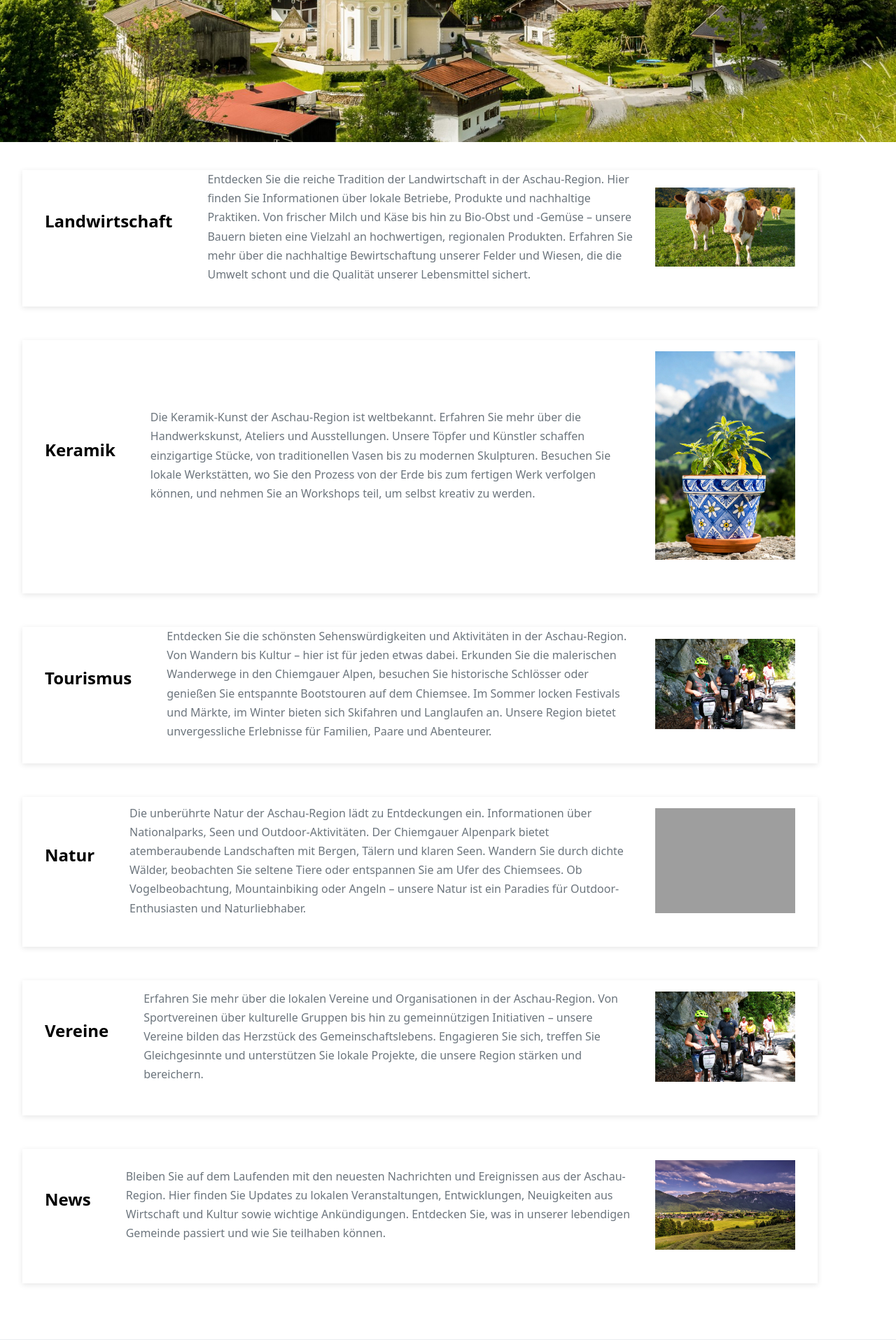
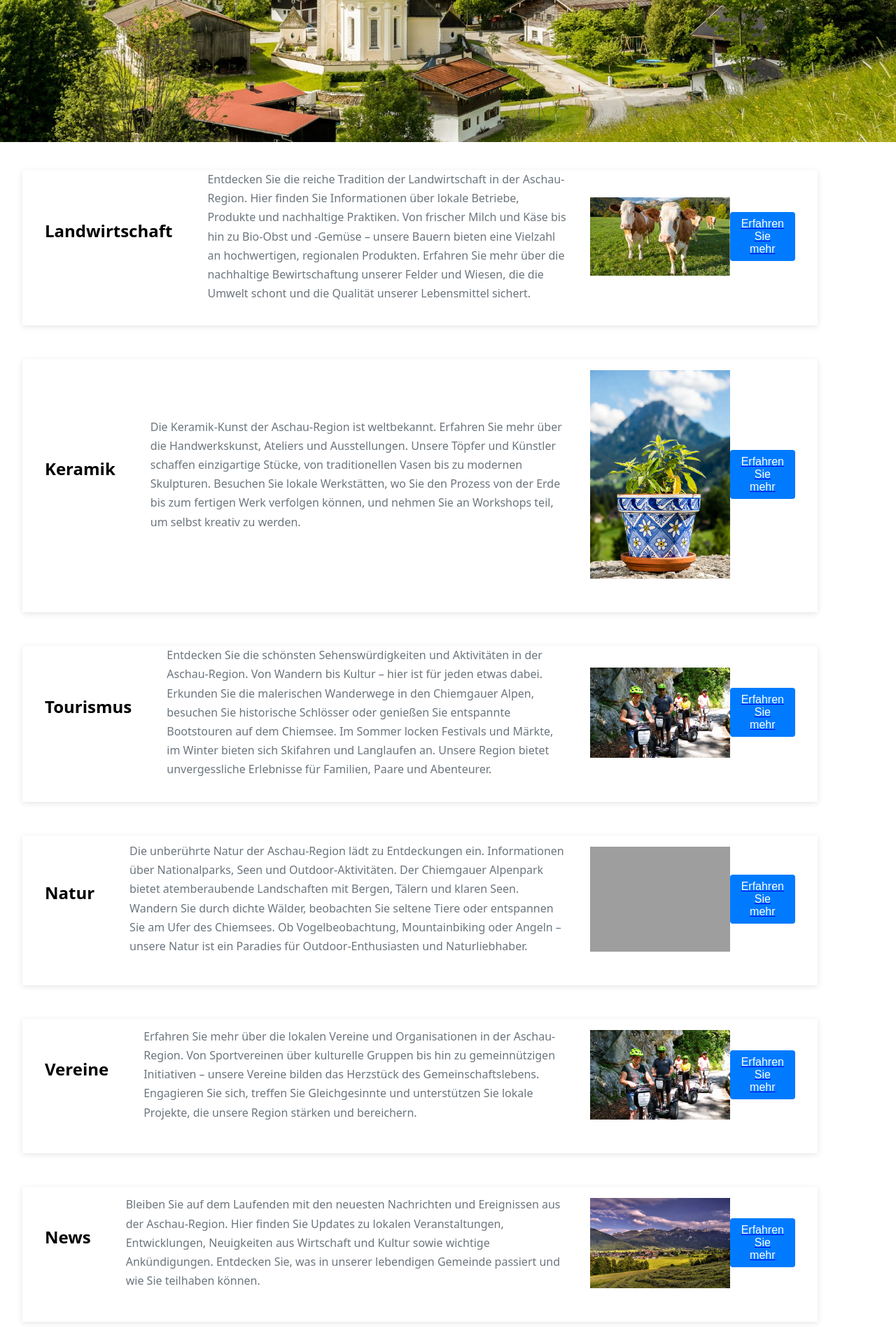
Before and after one commit to ME-Tii/aschau_regional, a Flask app: page / in a window 1280 px wide. Shown: the part 597-2512 px from the top of the page at 70% size. Run offline with Flask 3, Linux system fonts and the light colour scheme; grey boxes are pictures that could not be loaded.

Commit message:
Add link buttons to each category section on index.html leading to corresponding pages

```diff
--- a/static/style.css
+++ b/static/style.css
@@ -207,6 +207,25 @@ section p {
     color: #6c757d;
     line-height: 1.7;
     padding-right: 30px;
+}
+
+.section-btn {
+    display: block;
+    margin: 1rem auto;
+    padding: 0.5rem 1rem;
+    background: #007bff;
+    color: white;
+    border: none;
+    border-radius: 4px;
+    cursor: pointer;
+    text-decoration: none;
+    text-align: center;
+    font-size: 1rem;
+    transition: background 0.3s;
+}
+
+.section-btn:hover {
+    background: #0056b3;
 }
 
 .footer {
--- a/templates/index.html
+++ b/templates/index.html
@@ -37,31 +37,37 @@
                   <h2>Landwirtschaft</h2>
                   <p>Entdecken Sie die reiche Tradition der Landwirtschaft in der Aschau-Region. Hier finden Sie Informationen über lokale Betriebe, Produkte und nachhaltige Praktiken. Von frischer Milch und Käse bis hin zu Bio-Obst und -Gemüse – unsere Bauern bieten eine Vielzahl an hochwertigen, regionalen Produkten. Erfahren Sie mehr über die nachhaltige Bewirtschaftung unserer Felder und Wiesen, die die Umwelt schont und die Qualität unserer Lebensmittel sichert.</p>
                    <img src="{{ url_for('static', filename='pictures/oesterreich-kuehe-touristen-kuhunfaelle.jpg') }}" alt="Cow" style="width: 200px; max-width: 100%; height: auto; display: block; margin: 1rem auto;">
+                   <a href="/landwirtschaft"><button class="section-btn">Erfahren Sie mehr</button></a>
               </section>
              <section id="keramik">
                   <h2>Keramik</h2>
                   <p>Die Keramik-Kunst der Aschau-Region ist weltbekannt. Erfahren Sie mehr über die Handwerkskunst, Ateliers und Ausstellungen. Unsere Töpfer und Künstler schaffen einzigartige Stücke, von traditionellen Vasen bis zu modernen Skulpturen. Besuchen Sie lokale Werkstätten, wo Sie den Prozess von der Erde bis zum fertigen Werk verfolgen können, und nehmen Sie an Workshops teil, um selbst kreativ zu werden.</p>
                    <img src="{{ url_for('static', filename='pictures/keramik.jpeg') }}" alt="Keramik" style="width: 200px; max-width: 100%; height: auto; display: block; margin: 1rem auto;">
+                   <a href="/keramik"><button class="section-btn">Erfahren Sie mehr</button></a>
               </section>
              <section id="tourismus">
                   <h2>Tourismus</h2>
                   <p>Entdecken Sie die schönsten Sehenswürdigkeiten und Aktivitäten in der Aschau-Region. Von Wandern bis Kultur – hier ist für jeden etwas dabei. Erkunden Sie die malerischen Wanderwege in den Chiemgauer Alpen, besuchen Sie historische Schlösser oder genießen Sie entspannte Bootstouren auf dem Chiemsee. Im Sommer locken Festivals und Märkte, im Winter bieten sich Skifahren und Langlaufen an. Unsere Region bietet unvergessliche Erlebnisse für Familien, Paare und Abenteurer.</p>
                    <img src="{{ url_for('static', filename='pictures/tour.jpeg') }}" alt="Tourismus" style="width: 200px; max-width: 100%; height: auto; display: block; margin: 1rem auto;">
+                   <a href="/tourismus"><button class="section-btn">Erfahren Sie mehr</button></a>
               </section>
              <section id="natur">
                   <h2>Natur</h2>
                   <p>Die unberührte Natur der Aschau-Region lädt zu Entdeckungen ein. Informationen über Nationalparks, Seen und Outdoor-Aktivitäten. Der Chiemgauer Alpenpark bietet atemberaubende Landschaften mit Bergen, Tälern und klaren Seen. Wandern Sie durch dichte Wälder, beobachten Sie seltene Tiere oder entspannen Sie am Ufer des Chiemsees. Ob Vogelbeobachtung, Mountainbiking oder Angeln – unsere Natur ist ein Paradies für Outdoor-Enthusiasten und Naturliebhaber.</p>
                    <img src="{{ url_for('static', filename='pictures/nature.jpg') }}" alt="Natur" style="width: 200px; max-width: 100%; height: auto; display: block; margin: 1rem auto;">
+                   <a href="/natur"><button class="section-btn">Erfahren Sie mehr</button></a>
                </section>
              <section id="vereine">
                    <h2>Vereine</h2>
                    <p>Erfahren Sie mehr über die lokalen Vereine und Organisationen in der Aschau-Region. Von Sportvereinen über kulturelle Gruppen bis hin zu gemeinnützigen Initiativen – unsere Vereine bilden das Herzstück des Gemeinschaftslebens. Engagieren Sie sich, treffen Sie Gleichgesinnte und unterstützen Sie lokale Projekte, die unsere Region stärken und bereichern.</p>
                     <img src="{{ url_for('static', filename='pictures/tour.jpeg') }}" alt="Vereine" style="width: 200px; max-width: 100%; height: auto; display: block; margin: 1rem auto;">
+                    <a href="/vereine"><button class="section-btn">Erfahren Sie mehr</button></a>
                </section>
              <section id="news">
                    <h2>News</h2>
                    <p>Bleiben Sie auf dem Laufenden mit den neuesten Nachrichten und Ereignissen aus der Aschau-Region. Hier finden Sie Updates zu lokalen Veranstaltungen, Entwicklungen, Neuigkeiten aus Wirtschaft und Kultur sowie wichtige Ankündigungen. Entdecken Sie, was in unserer lebendigen Gemeinde passiert und wie Sie teilhaben können.</p>
                     <img src="{{ url_for('static', filename='pictures/aschau-ichiemgau.jpeg') }}" alt="News" style="width: 200px; max-width: 100%; height: auto; display: block; margin: 1rem auto;">
+                    <a href="/news"><button class="section-btn">Erfahren Sie mehr</button></a>
                </section>
         </main>
     </div>
```
Lines whose indentation alone changed are shown as unchanged.
